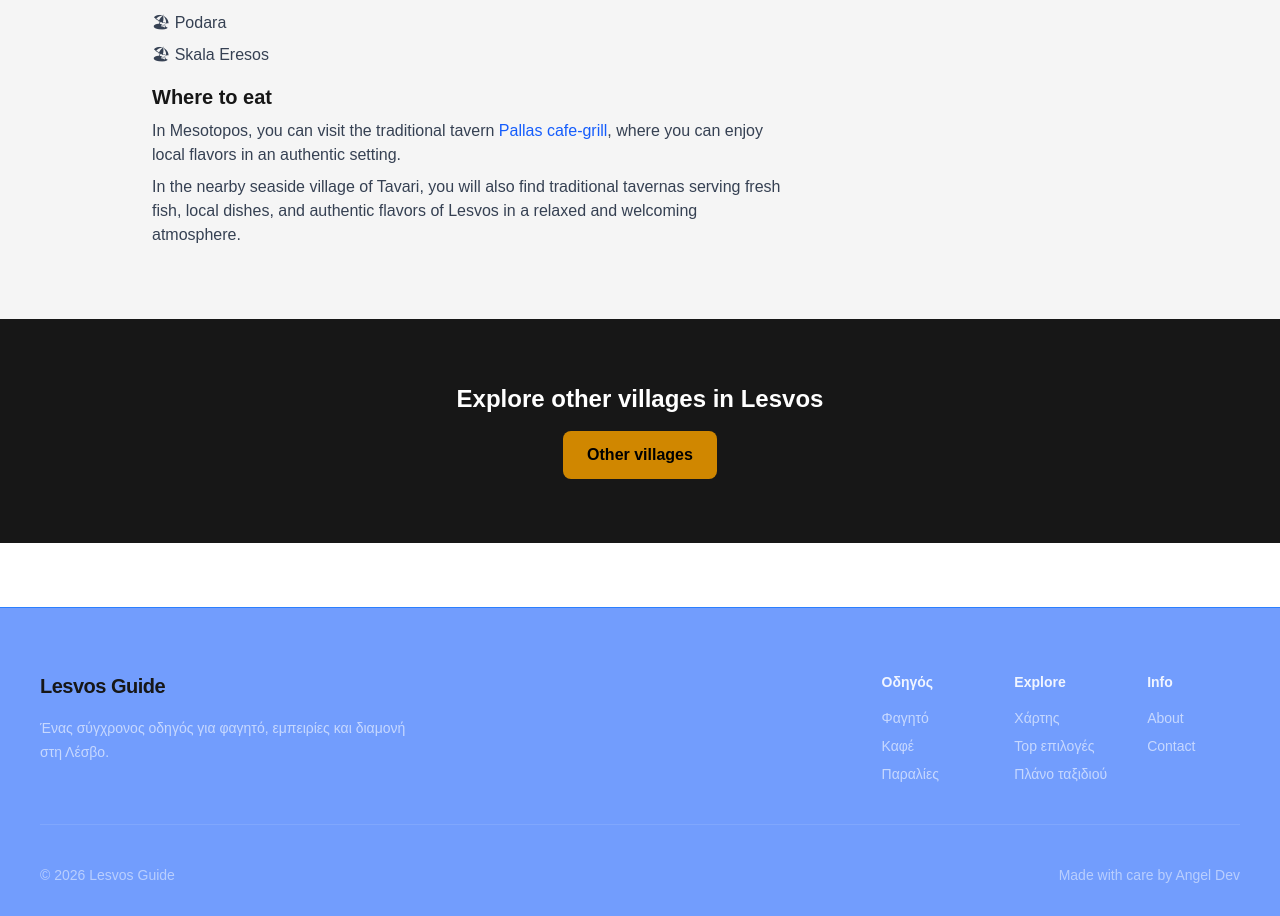
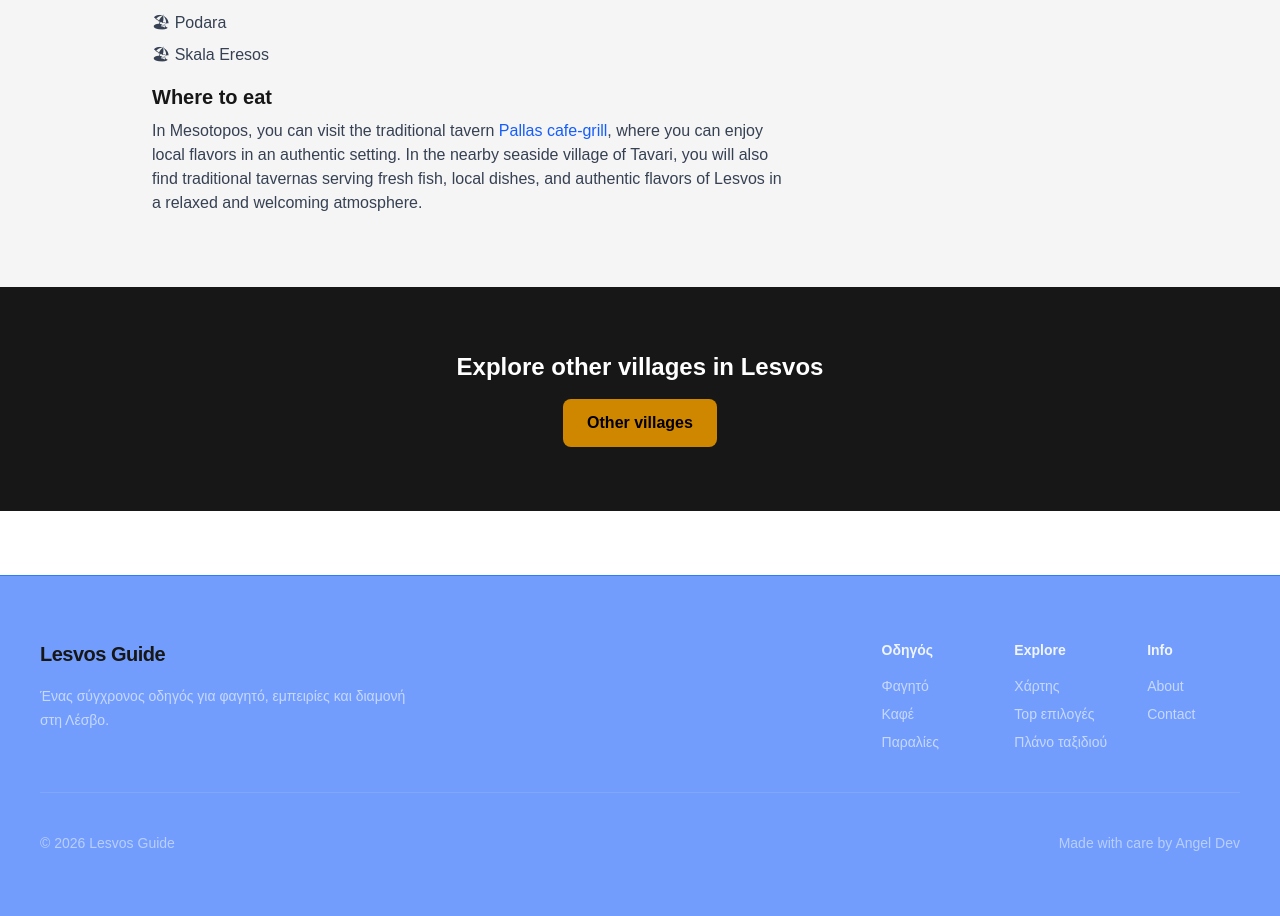
Before and after one commit to amamouridis06/lesvos-travel-guide, a Next.js app: page /villages/mesotopos in a window 1280 px wide. Shown: the part 1265-2181 px from the top of the page. Built offline with nearby package versions, Linux system fonts and the light colour scheme.

Commit message:
Update page.tsx

```diff
--- a/app/villages/mesotopos/page.tsx
+++ b/app/villages/mesotopos/page.tsx
@@ -94,12 +94,10 @@ export default function PlomariPage() {
       <Link href="/food/pallas-cafe-grill" className="text-blue-600 hover:underline">
         Pallas cafe-grill
       </Link>
-      , where you can enjoy local flavors in an authentic setting.
+      , where you can enjoy local flavors in an authentic setting. In the nearby seaside village of Tavari, you will also find traditional tavernas serving fresh fish, local dishes, and authentic flavors of Lesvos in a relaxed and welcoming atmosphere.
     </p>
 
-    <p className="text-gray-700 mb-2">
-      In the nearby seaside village of Tavari, you will also find traditional tavernas serving fresh fish, local dishes, and authentic flavors of Lesvos in a relaxed and welcoming atmosphere.
-    </p>
+
 
 
   </div>
```
